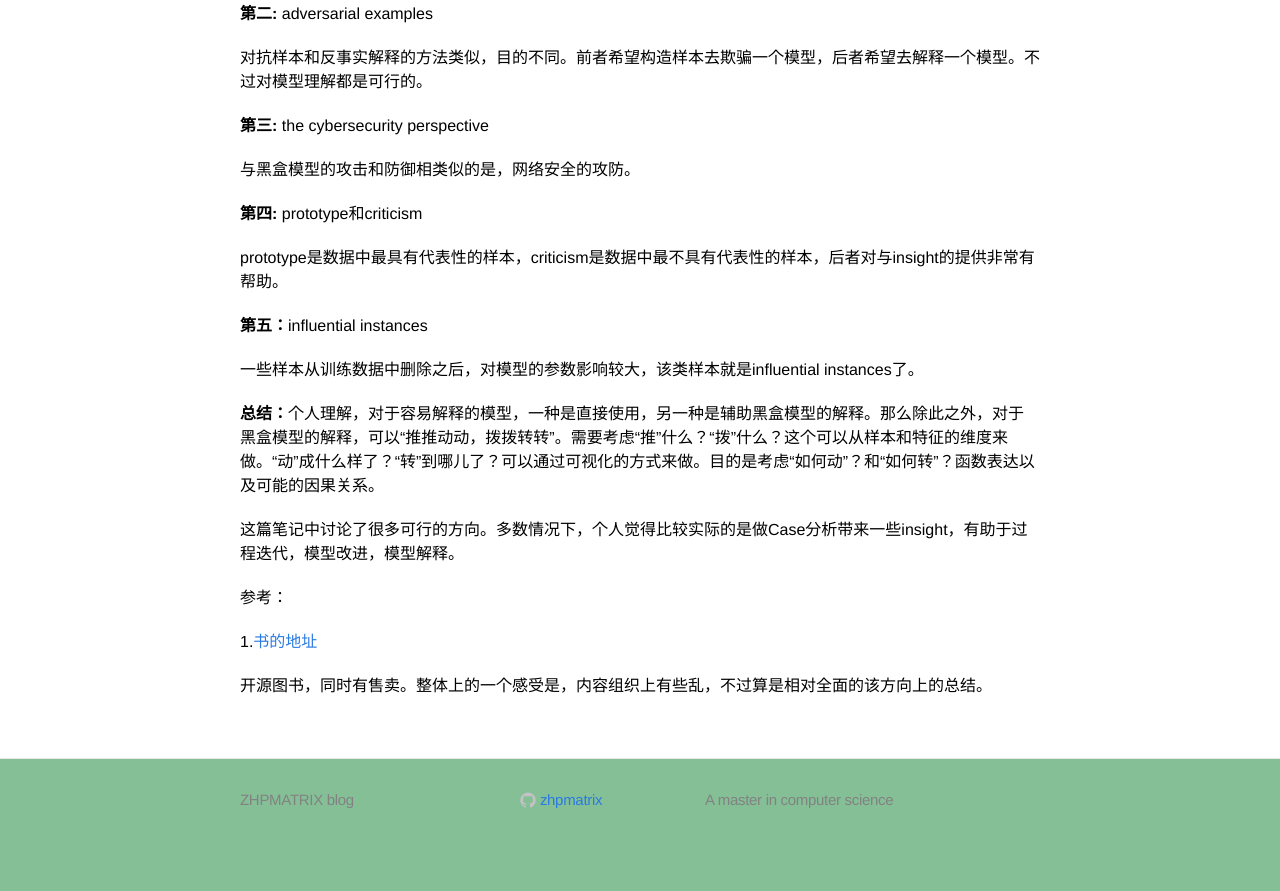
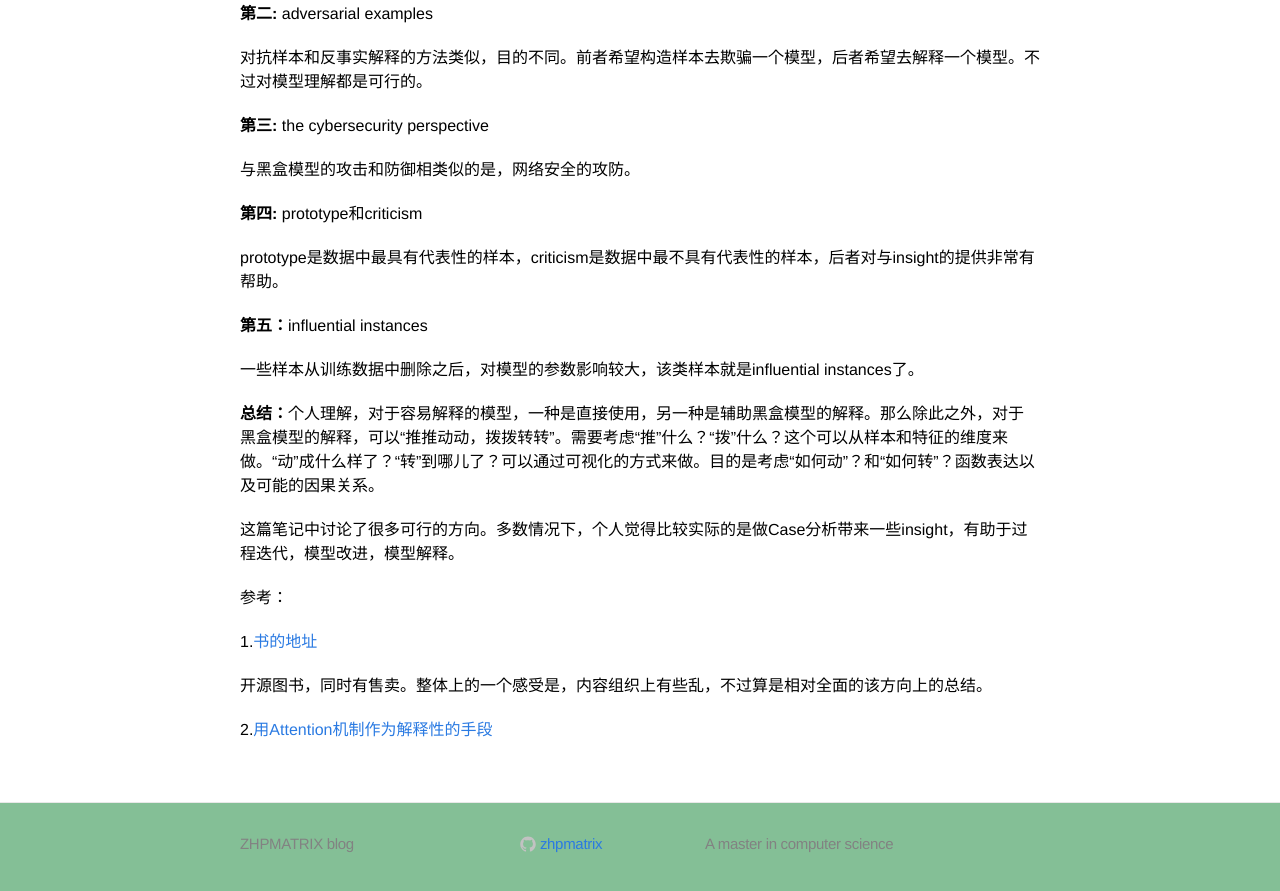
Before and after one commit to zhpmatrix/zhpmatrix.github.io, a Jekyll site: the page built from _posts/2019-07-19-interpretable-model.md, in a window 1280 px wide and 900 px high, scrolled down 2000 px. Shown: the top 891 px of the window. Built offline with Jekyll 4.4.1, drawn with Linux system fonts in a browser that asks for light colours; comment, search, counter and statistics services are not loaded; before the commit the page ends 2856 px from its top, so only the background shows below that.

Commit message:
add new ref

```diff
--- a/_posts/2019-07-19-interpretable-model.md
+++ b/_posts/2019-07-19-interpretable-model.md
@@ -98,3 +98,5 @@ prototype是数据中最具有代表性的样本，criticism是数据中最不
 1.[书的地址](https://leanpub.com/interpretable-machine-learning)
 
 开源图书，同时有售卖。整体上的一个感受是，内容组织上有些乱，不过算是相对全面的该方向上的总结。
+
+2.[用Attention机制作为解释性的手段](http://www.heatmapping.org/slides/2017_GCPR.pdf)
```
